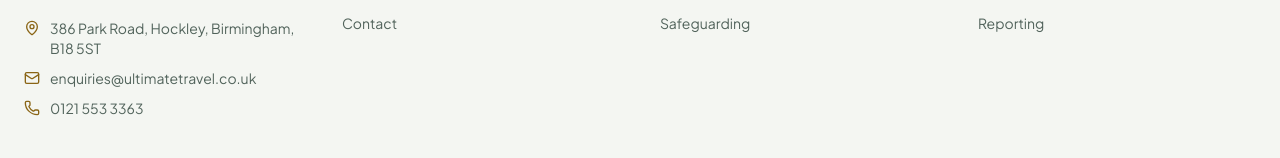
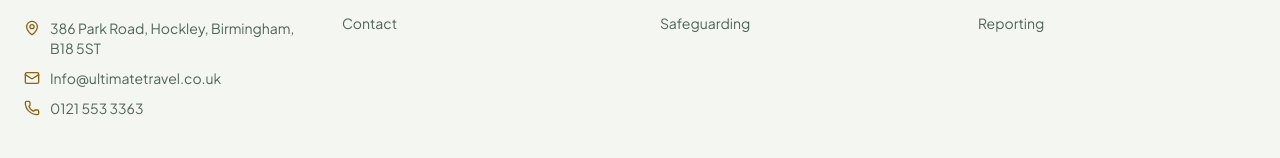
Before and after one commit to nomanmajeed/green-destinations, a Next.js app: page / in a window 1280 px wide. Shown: the part 8547-8705 px from the top of the page. Built offline with nearby package versions, Linux system fonts and the light colour scheme.

Commit message:
feat(site): use Info@ultimatetravel.co.uk in Contact and Footer

```diff
--- a/components/Contact.tsx
+++ b/components/Contact.tsx
@@ -12,8 +12,8 @@ const info = [
   {
     icon: Mail,
     title: "Email",
-    v: "enquiries@ultimatetravel.co.uk",
-    href: "mailto:enquiries@ultimatetravel.co.uk",
+    v: "Info@ultimatetravel.co.uk",
+    href: "mailto:Info@ultimatetravel.co.uk",
   },
   { icon: Phone, title: "Enquiry line", v: "0121 553 3363", href: "tel:01215533363" },
   { icon: Clock, title: "Operating hours", v: "Monday to Friday, 7:00 to 19:00" },
--- a/components/Footer.tsx
+++ b/components/Footer.tsx
@@ -68,8 +68,8 @@ export default function Footer() {
               </li>
               <li className="flex items-center gap-2.5">
                 <Mail className="h-4 w-4 shrink-0 text-[var(--gold)]" />
-                <a href="mailto:enquiries@ultimatetravel.co.uk" className="transition-colors hover:text-foreground">
-                  enquiries@ultimatetravel.co.uk
+                <a href="mailto:Info@ultimatetravel.co.uk" className="transition-colors hover:text-foreground">
+                  Info@ultimatetravel.co.uk
                 </a>
               </li>
               <li className="flex items-center gap-2.5">
```
